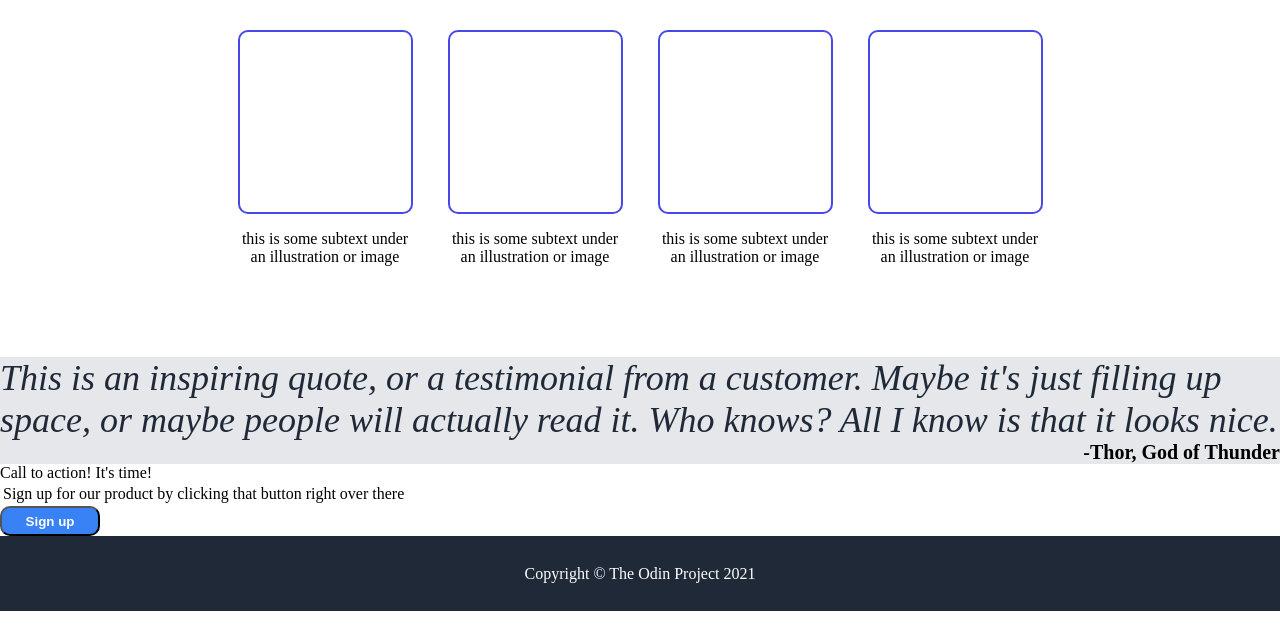
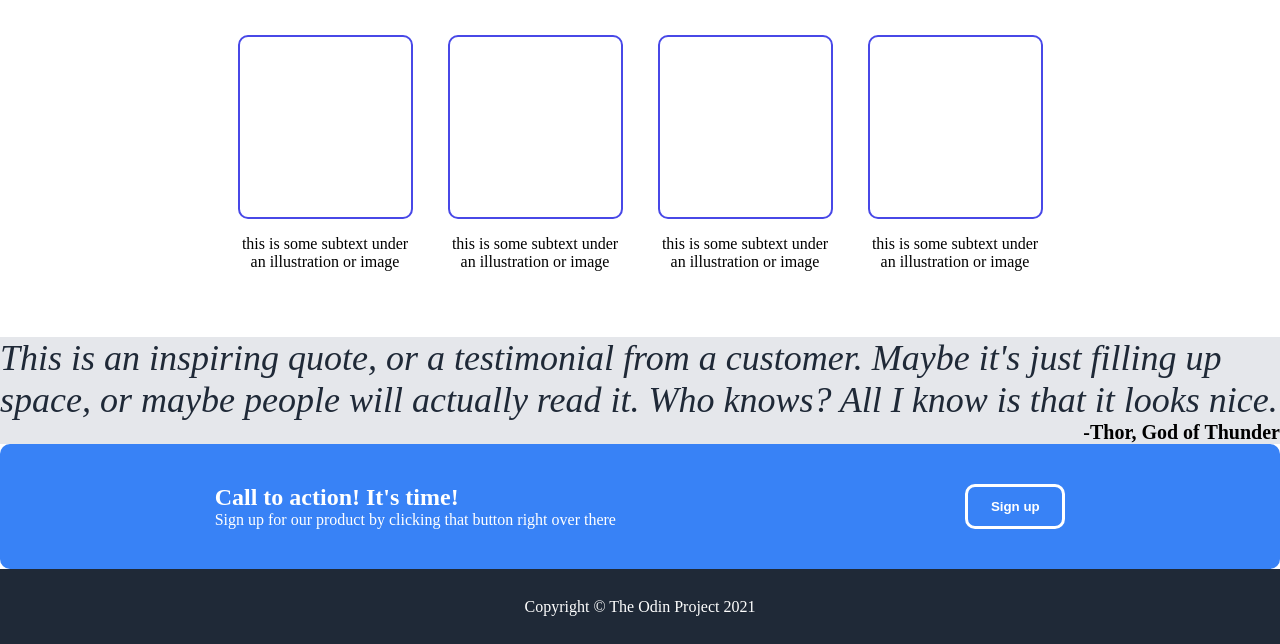
Before and after one commit to skeefhaver/landing-page, a plain HTML site: page index.html in a window 1280 px wide. Shown: the part 461-1105 px from the top of the page. Before the commit the page ends 1072 px from the top, so only its background shows below. Drawn offline with Linux system fonts and the light colour scheme.

Commit message:
Completed all initial styling

```diff
--- a/css/style.css
+++ b/css/style.css
@@ -7,6 +7,9 @@ body {
 .one-box, .footer{
     color: white;
     background-color: #1F2937;
+}
+.one-box, .two-box, .three-box, .four-box {
+    flex: 1;
 }
 .header {
     display: flex;
@@ -41,12 +44,12 @@ body {
 }
 .two-box {
     text-align: center;
+    padding: 50px;
 }
 .info-container {
     display: flex;
     justify-content: center;
     gap: 35px;
-    margin-bottom: 75px;
 }
 .group {
     max-width: 175px;
@@ -59,9 +62,22 @@ body {
     height: 300px;
 }
 .quote-container {
-    max-width: 90rem;
+    max-width: 80rem;
     display: flex;
     flex-direction: column;
+}
+.four-box {
+    display: flex;
+    justify-content: center;
+    align-items: center;
+}
+.blue-box {
+    background-color: #3882F6;
+    width: 90rem;
+    display: flex;
+    padding: 40px;
+    border-radius: 10px;
+    justify-content: space-around;
 }
 .footer {
     margin-top: auto;
@@ -70,6 +86,7 @@ body {
     justify-content: center;
     align-items: center;
 }
+
 a {
     color: white;
     text-decoration: none;
@@ -99,7 +116,6 @@ a {
     font-size: 36px;
     color: #1F2937;
     font-weight: 900;
-    margin-top: 45px;
     margin-bottom: 50px;
 }
 #sign-up {
@@ -114,7 +130,7 @@ a {
     font-size: 36px;
     color: #1F2937;
     font-style: oblique;
-    font-weight: 200;
+    font-weight: 100;
 }
 .thor-quote {
     font-weight: 700;
@@ -122,3 +138,10 @@ a {
     font-size: 20px;
     max-width: 90rem;
 }
+#call, #call-second {
+    color: white;
+}
+#call {
+    font-size: 24px;
+    font-weight: bold;
+}
--- a/index.html
+++ b/index.html
@@ -60,9 +60,9 @@
         <div class="blue-box">
             <div class="call-to-action">
                 <div id="call">Call to action! It's time!</div>
-                <div id="sign-up">Sign up for our product by clicking that button right over there</div>
+                <div id="call-second">Sign up for our product by clicking that button right over there</div>
             </div>
-            <button class="sign-up">Sign up</button>
+            <button class="sign-up" id="sign-up">Sign up</button>
         </div>
     </div>
     <div class="footer">
```
